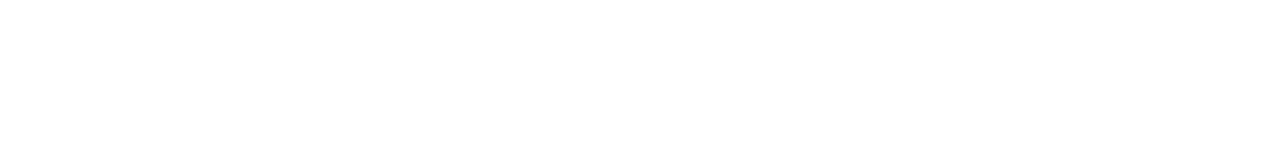
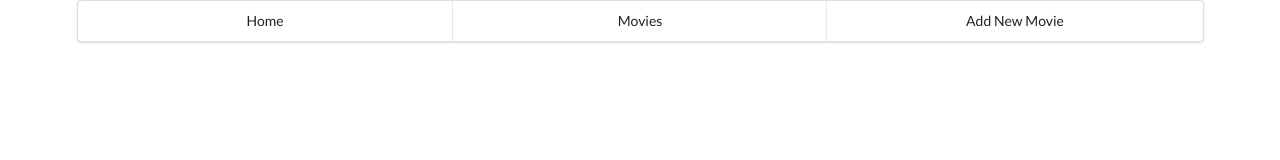
Before and after one commit to gglin26594/favourite-movie, a React app: page / in a window 1280 px wide. Built offline with nearby package versions, Linux system fonts and the light colour scheme.

Commit message:
add semantic-UI, create nav bar at the top

```diff
--- a/public/index.html
+++ b/public/index.html
@@ -10,6 +10,7 @@
     -->
     <link rel="manifest" href="%PUBLIC_URL%/manifest.json">
     <link rel="shortcut icon" href="%PUBLIC_URL%/favicon.ico">
+    <link rel="stylesheet" href="https://cdnjs.cloudflare.com/ajax/libs/semantic-ui/2.3.3/semantic.css" />
     <!--
       Notice the use of %PUBLIC_URL% in the tags above.
       It will be replaced with the URL of the `public` folder during the build.
@@ -19,7 +20,7 @@
       work correctly both with client-side routing and a non-root public URL.
       Learn how to configure a non-root public URL by running `npm run build`.
     -->
-    <title>React App</title>
+    <title>My Favourite Movie</title>
   </head>
   <body>
     <noscript>
--- a/src/index.js
+++ b/src/index.js
@@ -14,7 +14,13 @@ const store = createStore(
 );
 ReactDOM.render(
   <Provider store={store}>
-    <App />
+    <div className="ui container">
+      <div className="ui three item menu">
+        <a href="#" className="item">Home</a>
+        <a href="#" className="item">Movies</a>
+        <a href="#" className="item">Add New Movie</a>
+      </div>
+      <App /></div>
   </Provider>,
   document.getElementById("root")
 );
```
Also changed, not shown: public/favicon.ico.
